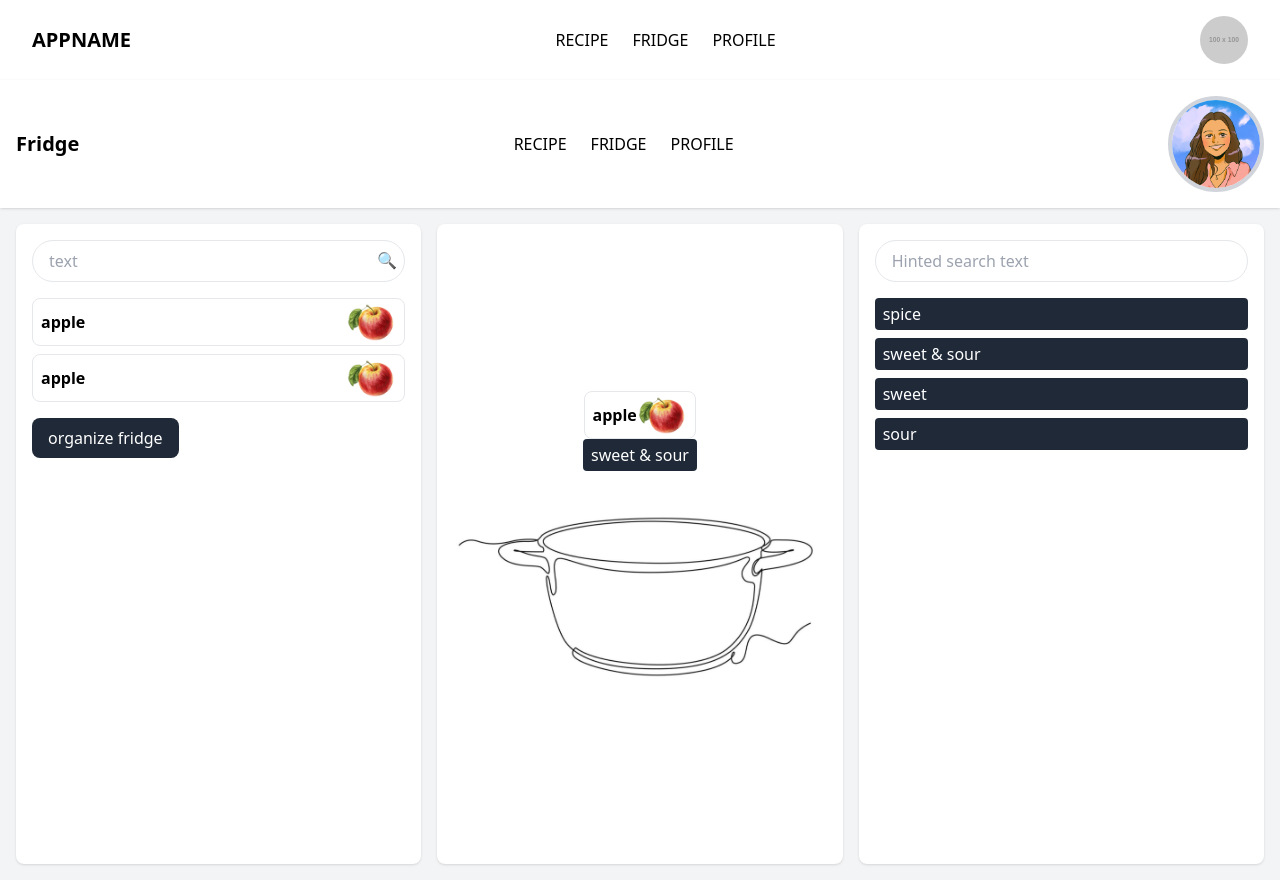
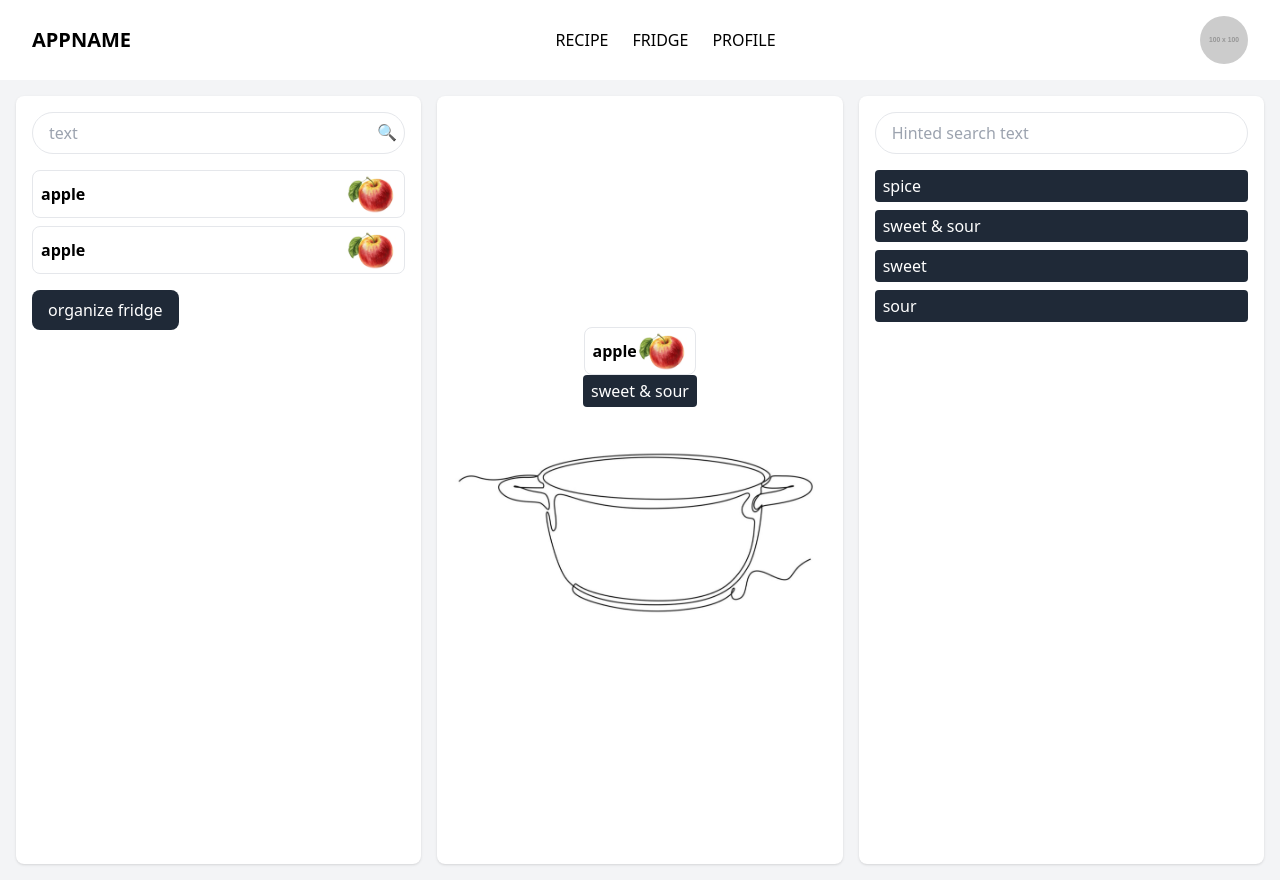
Before and after one commit to GrayYang02/fridge, a React (Create React App) app in the folder fridgeui/: page /recipe in a window 1280 px wide. Built offline with nearby package versions, Linux system fonts and the light colour scheme; no server answers.

Commit message:
delete old navbar in recipe page

```diff
--- a/fridgeui/src/components/Recipe/Recipe.jsx
+++ b/fridgeui/src/components/Recipe/Recipe.jsx
@@ -7,19 +7,6 @@ const FridgeRecipePage = () => {
   return (
     <div className="min-h-screen bg-gray-100 flex flex-col">
       {/* Header */}
-      <header className="flex justify-between items-center p-4 bg-white shadow">
-        <h1 className="text-xl font-semibold">Fridge</h1>
-        <nav className="flex gap-6">
-          <span className="cursor-pointer">RECIPE</span>
-          <span className="cursor-pointer">FRIDGE</span>
-          <span className="cursor-pointer">PROFILE</span>
-        </nav>
-        <img
-          className="w-24 h-24 rounded-full border-4 border-gray-300"
-          src={profilepic}
-          alt="ProfilePic"
-        />
-      </header>
 
       {/* Main content */}
       <main className="flex flex-1 gap-4 p-4">
```
